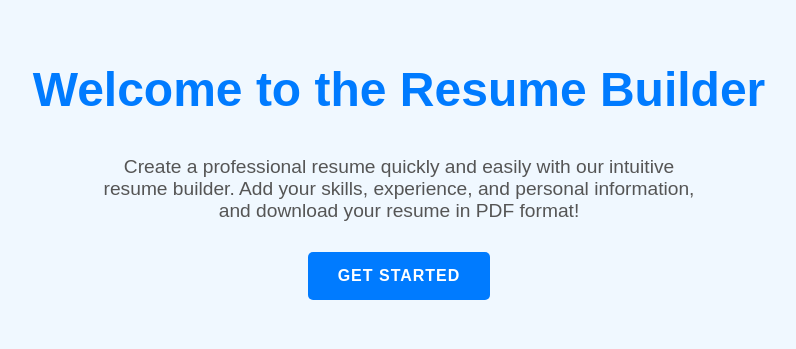
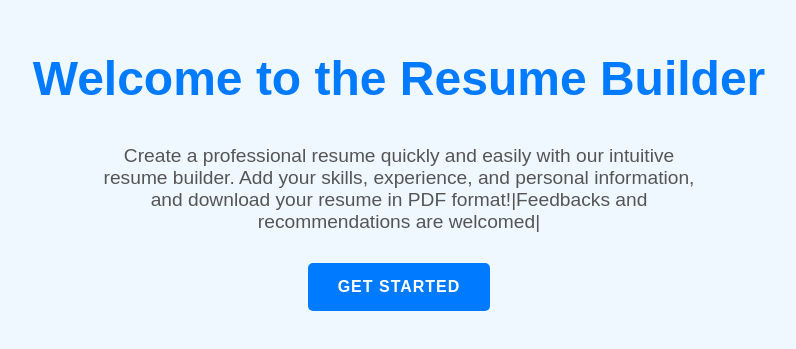
Before and after one commit to MirgudeSaikrishna/ResumeBuilder, a React (Create React App) app: page / in a window 1280 px wide. Shown: the part 235-584 px from the top of the page, without its empty margins (241-1037 px from the left). Built offline with nearby package versions, Linux system fonts and the light colour scheme.

Commit message:
Update HomePage.js

```diff
--- a/src/HomePage.js
+++ b/src/HomePage.js
@@ -47,7 +47,7 @@ const HomePage = () => {
       <p style={paragraphStyle}>
         Create a professional resume quickly and easily with our intuitive
         resume builder. Add your skills, experience, and personal information,
-        and download your resume in PDF format!
+        and download your resume in PDF format!|Feedbacks and recommendations are welcomed|
       </p>
       <button onClick={() => navigate("/resume-builder")} style={buttonStyle}>
         Get Started
```
